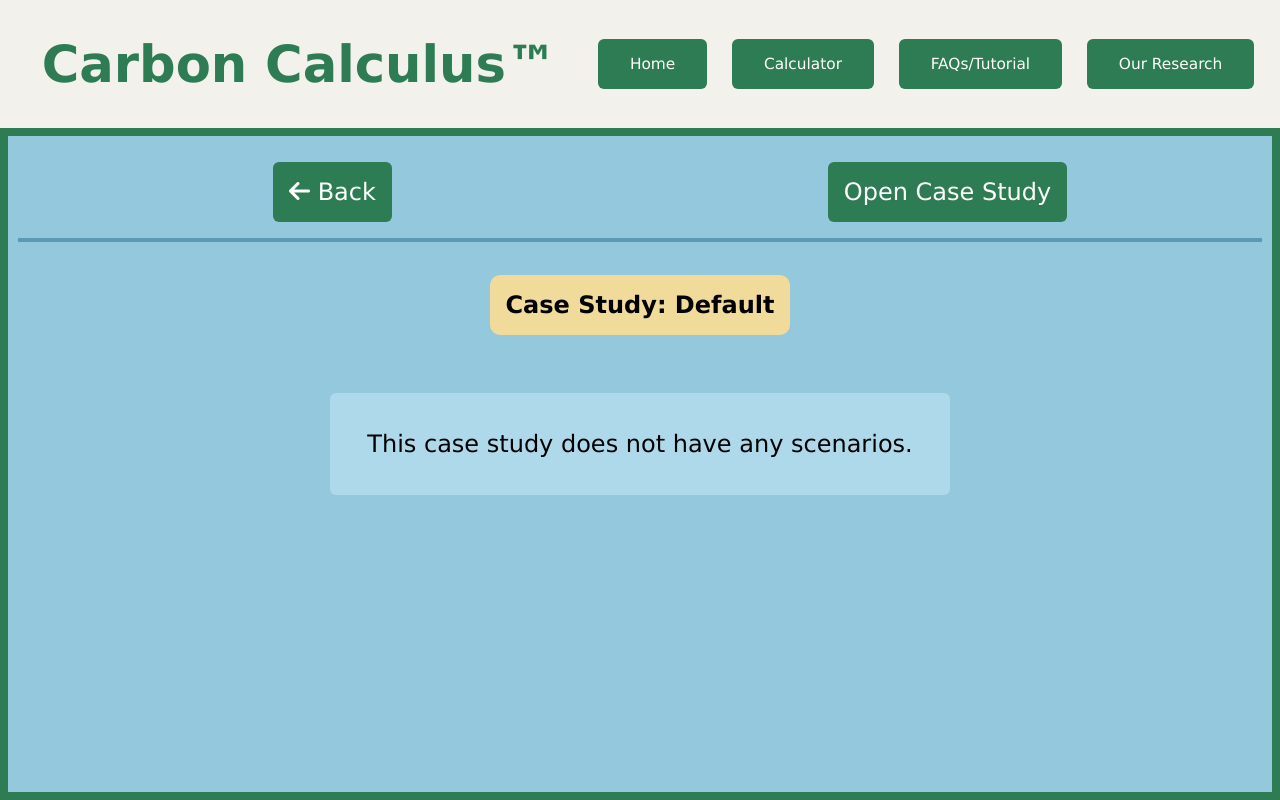
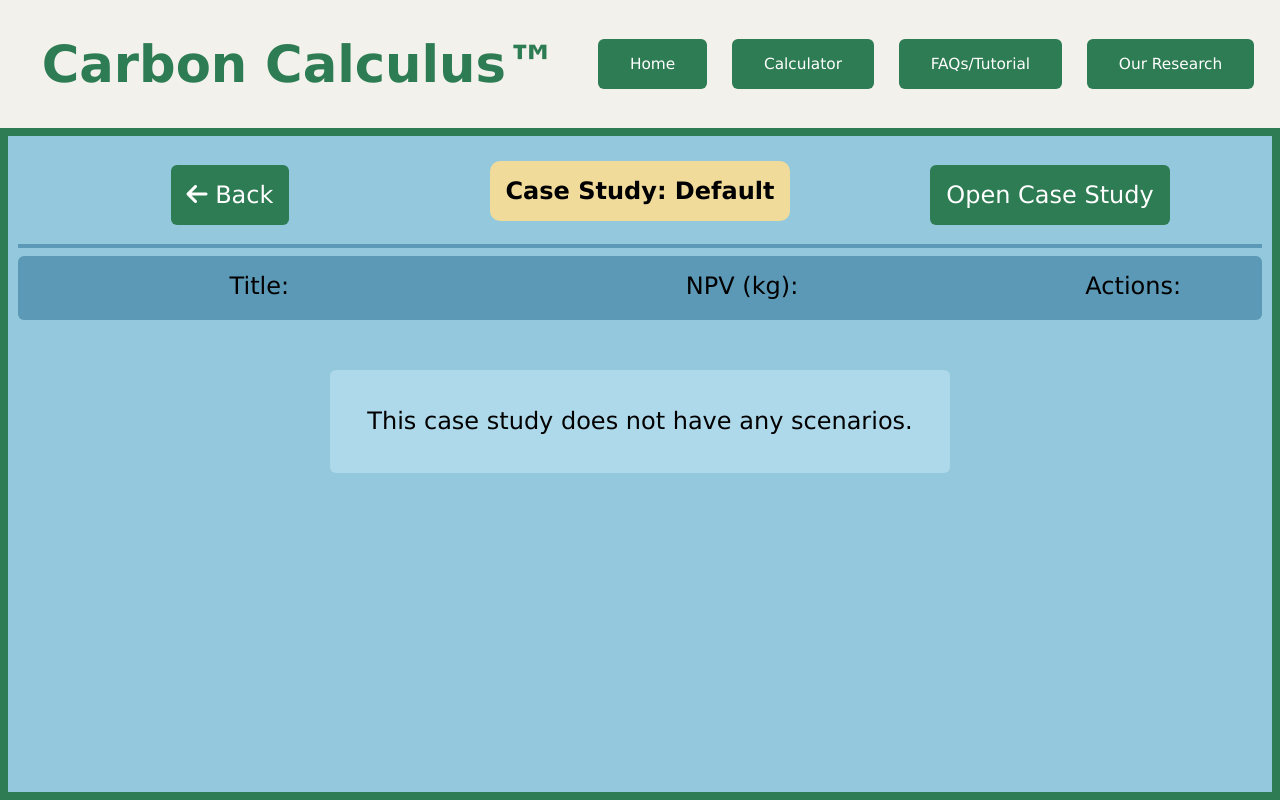
Before and after one commit to rjacks02/carboncalculus, a React (Vite) app: page /carboncalculus/CaseStudies in a window 1280 px wide. Both pictures are taken after a click on the element "List". Built offline with nearby package versions, Linux system fonts and the light colour scheme.

Commit message:
Add comments to Saved

```diff
--- a/src/components/Carbon/Saved.jsx
+++ b/src/components/Carbon/Saved.jsx
@@ -1,35 +1,41 @@
-import React, {useState, useRef, useEffect} from "react";
-import { useNavigate } from "react-router-dom";
+import React, {useState, useEffect} from "react"; //react imports
+import { useNavigate } from "react-router-dom"; //navigation imports
 
-import styles from '../../css/NPV.module.css'
+import styles from '../../css/NPV.module.css' //styling imports
 
-const Item = ({key_, openCase, refreshKeys, caseStudies}) => {
-    const [info, setInfo] = useState({});
+//each saved scenario component
+const Item = ({scenario, openCase, refreshKeys, caseStudies}) => {
+    const [info, setInfo] = useState({}); //info about each saved scenario
 
-    const [renamePopup, setRenamePopup] = useState(false);
-    const [newName, setNewName] = useState('');
-    const [movePopup, setMovePopup] = useState(false);
-    const [moveTo, setMoveTo] = useState(caseStudies[0]);
-    const [copyPopup, setCopyPopup] = useState(false);
-    const [copyTo, setCopyTo] = useState(caseStudies[0]);
+    const [renamePopup, setRenamePopup] = useState(false); //rename scenario popup
+    const [newName, setNewName] = useState(''); //for renaming a scenario
 
+    const [movePopup, setMovePopup] = useState(false); //move scenario popup
+    const [moveTo, setMoveTo] = useState(caseStudies[0]); //case study to move scenario to
+
+    const [copyPopup, setCopyPopup] = useState(false); //copy scenario popup
+    const [copyTo, setCopyTo] = useState(caseStudies[0]); //case study to copy scenario to
+
+    //when scenario changes, update info
     useEffect(() => {
-      const parsedInfo = JSON.parse(localStorage.getItem('scenario-' + key_));
+      const parsedInfo = JSON.parse(localStorage.getItem('scenario-' + scenario));
       if (parsedInfo) {
         setInfo(parsedInfo);
       }
-    }, [key_]);
+    }, [scenario]);
 
+
+    //move scenario - delete from this case study, move to other case study
     function move(){
         if (moveTo){
             let stored = JSON.parse(localStorage.getItem('caseStudy-' + openCase));
-            let newScenarios = stored.scenarios.filter(timestamp => timestamp !== key_);
+            let newScenarios = stored.scenarios.filter(timestamp => timestamp !== scenario);
             stored.scenarios = newScenarios;
             localStorage.setItem('caseStudy-' + openCase, JSON.stringify(stored));
 
             let newStored = JSON.parse(localStorage.getItem(moveTo));
             let newScens = [...newStored.scenarios];
-            newScens.push(key_);
+            newScens.push(scenario);
             newStored.scenarios = newScens;
             localStorage.setItem(moveTo, JSON.stringify(newStored));
             setMoveTo(caseStudies[0]);
@@ -37,12 +43,13 @@ const Item = ({key_, openCase, refreshKeys, caseStudies}) => {
         }
     }
 
+    //copy scenario - add this scenario to another case study with name + ' copy'
     function copy(){
         if (copyTo){
             let newStored = JSON.parse(localStorage.getItem(copyTo));
             let newScens = [...newStored.scenarios];
 
-            let toCopy = JSON.parse(localStorage.getItem('scenario-'+key_));
+            let toCopy = JSON.parse(localStorage.getItem('scenario-'+scenario));
             let now = Date.now();
             toCopy.createdAt = now;
             toCopy.name = toCopy.name + ' copy';
@@ -56,6 +63,8 @@ const Item = ({key_, openCase, refreshKeys, caseStudies}) => {
         }
     }
 
+
+    //rename scenario
     function rename(key, name){
         let stored = JSON.parse(localStorage.getItem('scenario-'+key));
         stored.name = name;
@@ -63,16 +72,18 @@ const Item = ({key_, openCase, refreshKeys, caseStudies}) => {
         refreshKeys();
     }
 
+    //delete scenario - remove from case study and from storage
     function onDelete(){
         let newStored = JSON.parse(localStorage.getItem('caseStudy-'+openCase));
         let newScens = [...newStored.scenarios];
-        newScens = newScens.filter(s => s !== key_);
+        newScens = newScens.filter(s => s !== scenario);
         newStored.scenarios = newScens ?? [];
 
         localStorage.setItem('caseStudy-'+openCase, JSON.stringify(newStored));
-        localStorage.removeItem('scenario-'+key_);
+        localStorage.removeItem('scenario-'+scenario);
         refreshKeys();
     }
+
 
     return(
         <div className = {styles.save}>
@@ -81,23 +92,17 @@ const Item = ({key_, openCase, refreshKeys, caseStudies}) => {
                     {info.name}
                 </div>
                 <div className = {styles.saveInfoItem}>
-                    {info.upfrontEmissions}
-                </div>
-                <div className = {styles.saveInfoItem}>
-                    {info.discountRate}
-                </div>
-                <div className = {styles.saveInfoItem}>
                     {Number(info.npv).toFixed(2)}
-
                 </div>
             </div>
 
             <div className = {styles.saveAction}>
-                <div className = {styles.saveActionItem} onClick = {() => {setMovePopup(true);}}>Move To...</div>
-                <div className = {styles.saveActionItem} onClick = {() => {setCopyPopup(true);}}>Copy To...</div>
+                <div className = {styles.saveActionItem} onClick = {() => {setMovePopup(true);}}>Move...</div>
+                <div className = {styles.saveActionItem} onClick = {() => {setCopyPopup(true);}}>Copy...</div>
                 <div className = {styles.saveActionItem} onClick = {() => setRenamePopup(true)}>Rename</div>
                 <div className = {styles.saveActionItem} onClick={() => onDelete()}>Delete</div>
             </div>
+
             {renamePopup && (
                 <div className={styles.overlay}>
                     <div className={styles.popup}>
@@ -108,11 +113,12 @@ const Item = ({key_, openCase, refreshKeys, caseStudies}) => {
                             type="text" />
                         <div className = {styles.popupButtonContainer}>
                             <button className = {styles.popupButton} onClick={() => {setRenamePopup(false); setNewName('')}}>Cancel</button>
-                        <button className = {styles.popupButton} onClick={() => {setRenamePopup(false); rename(key_, newName); setNewName('');}}>Confirm</button>
+                            <button className = {styles.popupButton} onClick={() => {setRenamePopup(false); rename(scenario, newName); setNewName('');}}>Confirm</button>
                         </div>
                     </div>
                 </div>
             )}
+
             {movePopup && (
                 <div className={styles.overlay}>
                     <div className={styles.popup}>
@@ -127,6 +133,7 @@ const Item = ({key_, openCase, refreshKeys, caseStudies}) => {
                     </div>
                 </div>
             )}
+
             {copyPopup && (
                 <div className={styles.overlay}>
                     <div className={styles.popup}>
@@ -141,20 +148,24 @@ const Item = ({key_, openCase, refreshKeys, caseStudies}) => {
                     </div>
                 </div>
             )}
+
         </div>
     )
 }
 
+//page for list of scenarios in case study
 const Saved = ({openCase, setOpenCase, caseStudies}) => {
-    const navigate = useNavigate();
+    const navigate = useNavigate(); //navigation
 
-    const [localKeys, setLocalKeys] = useState(['start']);
-    const [refreshCode, setRefreshCode] = useState(0);
+    const [localKeys, setLocalKeys] = useState([]); //list of saved scenarios within open case study
+    const [refreshCode, setRefreshCode] = useState(0); //rerender list of scenarios
 
+    //refresh keys on initial render
     useEffect(() => {
         refreshKeys();
     }, []);
 
+    //refreshes scenarios in order of creation date
     function refreshKeys() {
         let caseInfo = JSON.parse(localStorage.getItem('caseStudy-' + openCase));
         let scenarioKeys = caseInfo.scenarios;
@@ -179,16 +190,34 @@ const Saved = ({openCase, setOpenCase, caseStudies}) => {
                     <div className = {styles.caseRibbonButton} onClick = {() => {setOpenCase(false);}}>
                         <i className='fas fa-arrow-left'></i> Back
                     </div>
+                    <h2 className = {styles.openCase}>Case Study: {openCase}</h2>
                     <div className = {styles.caseRibbonButton} onClick = {() => {localStorage.setItem('currentCase', JSON.stringify({name: openCase})); navigate('/NPVCarbon')}}>
                         Open Case Study
                     </div>
                 </div>
-                <h2 className = {styles.sectionTitle}>Case Study: {openCase}</h2>
                 <div className = {styles.savedList}>
-                {localKeys.length === 0 && (<div className = {styles.noScenarios}>
+                    <div className = {styles.case}>
+                        <div className = {styles.saveTitle}>
+                            <div className = {styles.titleItem}>
+                                Title:
+                            </div>
+                            <div className = {styles.titleItem}>
+                                NPV (kg):
+                            </div>
+                            </div>
+                        <div className = {styles.actionsTitle}>
+                            Actions:
+                        </div>
+                    </div>
+
+                {localKeys.map((key) => (<Item key={key + refreshCode} scenario = {key} openCase = {openCase} refreshKeys = {refreshKeys} caseStudies = {caseStudies}/>))}
+
+                {localKeys.length === 0 && (
+                    <div className = {styles.noScenarios}>
                         This case study does not have any scenarios.
-                         </div>)}
-                    {localKeys.map((key) => (<Item key={key + refreshCode} key_ = {key} openCase = {openCase} refreshKeys = {refreshKeys} caseStudies = {caseStudies}/>))}
+                    </div>
+                )}
+
                 </div>
             </div>
         </div>
--- a/src/css/NPV.module.css
+++ b/src/css/NPV.module.css
@@ -239,6 +239,7 @@ html, body, #root {
   flex-direction: column;
   background-color: #94c8dc;
   padding: 10px;
+  padding-top: 0;
   box-sizing: border-box;
   gap: 0.5rem;
   overflow-x: hidden;
@@ -280,6 +281,19 @@ html, body, #root {
   border-radius: 10px;
   margin: auto;
   margin-top: 2%;
+}
+
+.openCase {
+  background-color: #f0db9a;
+  font-size: 1.5rem;
+  padding: 1rem;
+  margin: auto;
+  margin-bottom: 2%;
+  width: max-content;
+  align-self: center;
+  text-align: center;
+  border-radius: 10px;
+  margin-top: 0%;
 }
 
 .inputColumnsHolder{
@@ -501,9 +515,8 @@ html, body, #root {
 
 .saveInfo{
   display: grid;
-  grid-template-columns: 1fr 1fr 1fr 1fr;
+  grid-template-columns: 1fr 1fr;
   height: fit-content;
-  line-height: 50%;
   align-items: center;
   background-color: #aed9ea;
   border: none;
@@ -547,12 +560,21 @@ html, body, #root {
   text-align: center;
 }
 
+.saveTitle{
+  display: grid;
+  grid-template-columns: 1fr 1fr;
+  height: fit-content;
+  align-items: center;
+  border: none;
+  border-radius: 6px;
+  text-align: center;
+}
+
 .case {
   height: fit-content;
   margin-bottom: 2%;
   display: grid;
   grid-template-columns: 8fr 2fr;
-  line-height: 50%;
   align-items: center;
   border: none;
   gap: 3%;
@@ -567,10 +589,16 @@ html, body, #root {
   text-align: center;
 }
 
+.titleItem{
+  font-size: 1.5rem;
+  padding: 0%;
+  text-align: center;
+}
+
 
 .saveInfoItem{
   font-size: 1.5rem;
-  padding: 10%;
+  padding: 5%;
   text-align: center;
 }
 
@@ -603,6 +631,7 @@ html, body, #root {
   align-items: center;
   width: 80%;
   text-align: center;
+  height: fit-content;
 }
 
 .saveActionItem{
@@ -927,12 +956,14 @@ html, body, #root {
   padding: 1rem;
   display: grid;
   grid-auto-flow: column;
-  grid-template-columns: 1fr 1fr;
+  grid-template-columns: 1fr 1fr 1fr;
   gap: 3%;
   width: 96%;
   padding-left: 2%;
   padding-right: 2%;
   border-bottom: .3rem solid #5c99b7;
+  margin-bottom: 0%;
+  padding-top: 2%;
 }
 
 .mainRibbonButton {
--- a/src/pages/CaseStudies.jsx
+++ b/src/pages/CaseStudies.jsx
@@ -161,13 +161,13 @@ const CaseStudies = () => {
                     <div className = {styles.savedList}>
                         <div className = {styles.case}>
                             <div className = {styles.caseTitle}>
-                                <div className = {styles.caseInfoItem}>
+                                <div className = {styles.titleItem}>
                                     Title:
                                 </div>
-                                <div className = {styles.caseInfoItem}>
+                                <div className = {styles.titleItem}>
                                     Scenarios:
                                 </div>
-                                <div className = {styles.caseInfoItem}>
+                                <div className = {styles.titleItem}>
                                     Opened:
                                 </div>
                             </div>
```
Lines whose indentation alone changed are shown as unchanged.
